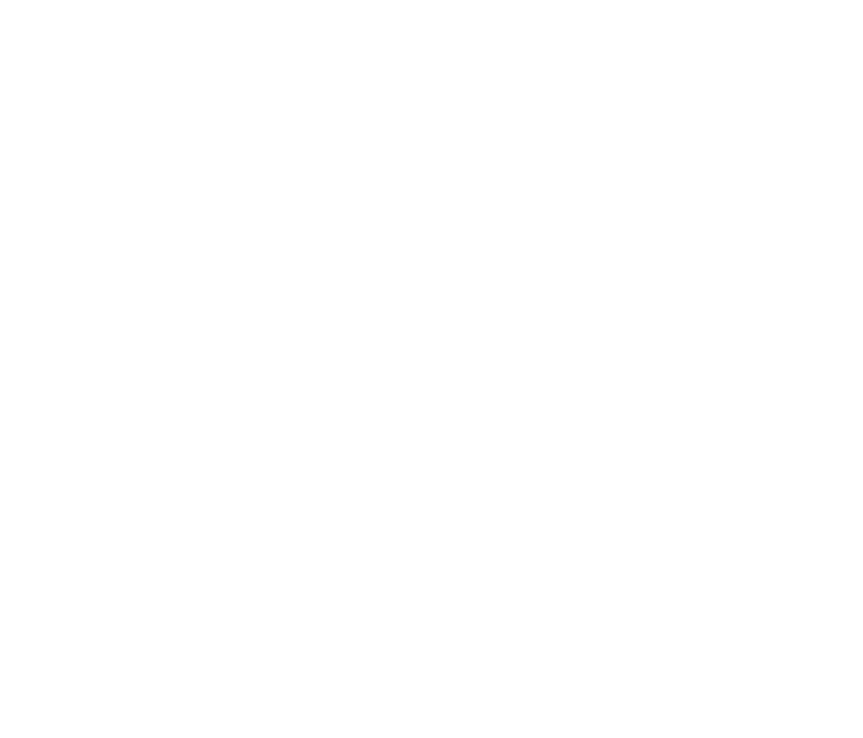
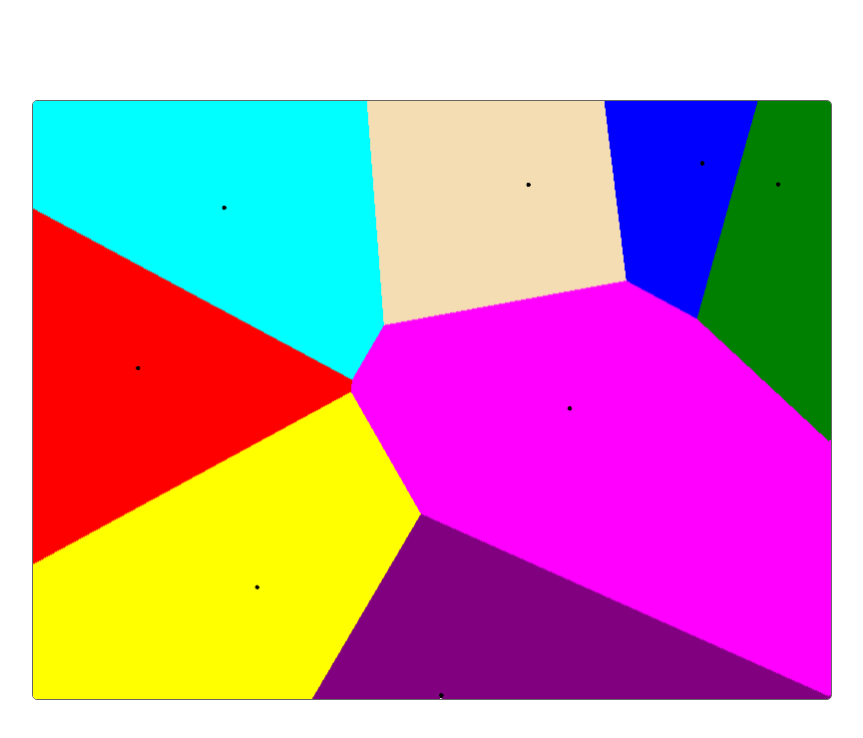
Before and after one commit to FawzyAshraf/voronoi, a website built with Vite: page index.html in a window 1280 px wide. Shown: the whole page, without its empty margins (208-1071 px from the left). Built offline with nearby package versions, Linux system fonts and the light colour scheme.

Commit message:
Simple naive implementation

```diff
--- a/index.html
+++ b/index.html
@@ -3,11 +3,14 @@
   <head>
     <meta charset="UTF-8" />
     <link rel="icon" type="image/svg+xml" href="/vite.svg" />
+    <link rel="stylesheet" href="src/styles.css" />
     <meta name="viewport" content="width=device-width, initial-scale=1.0" />
-    <title>Vite + TS</title>
+    <title>Voronoi</title>
   </head>
   <body>
-    <div id="app"></div>
+    <div id="app">
+      <canvas width="800" height="600"></canvas>
+    </div>
     <script type="module" src="/src/main.ts"></script>
   </body>
 </html>
--- a/src/main.ts
+++ b/src/main.ts
@@ -1 +1,70 @@
-console.log("Hello!!");
+const canvas = document.querySelector("canvas")!;
+const canvasWidth = canvas.width;
+const canvasHeight = canvas.height;
+
+const ctx = canvas.getContext("2d")!;
+
+const colors = [
+  "red",
+  "blue",
+  "green",
+  "yellow",
+  "purple",
+  "magenta",
+  "cyan",
+  "wheat",
+];
+
+type Point = {
+  x: number;
+  y: number;
+};
+
+function drawPoint(x: number, y: number) {
+  const circle = new Path2D();
+  circle.arc(x, y, 3, 0, 2 * Math.PI);
+  ctx.fill(circle);
+}
+
+function drawLinePoint(x: number, y: number, color: string) {
+  const circle = new Path2D();
+  circle.arc(x, y, 3, 0, 2 * Math.PI);
+  ctx.fillStyle = color;
+  ctx.fill(circle);
+}
+
+function randomizePoints(count: number) {
+  return Array.from({ length: count }).map((_) => ({
+    x: Math.random() * canvasWidth,
+    y: Math.random() * canvasHeight,
+  }));
+}
+
+function EucledianDistance(p1: Point, p2: Point) {
+  return (p1.x - p2.x) * (p1.x - p2.x) + (p1.y - p2.y) * (p1.y - p2.y);
+}
+
+const points = randomizePoints(8);
+
+points.forEach((point) => {
+  drawPoint(point.x, point.y);
+});
+
+for (let i = 0; i <= canvasWidth; ++i) {
+  for (let j = 0; j <= canvasHeight; ++j) {
+    const p = { x: i, y: j };
+    if (points.some((op) => EucledianDistance(p, op) <= 25)) {
+      continue;
+    }
+    let m = Infinity,
+      mi = 0;
+    points.forEach((op, idx) => {
+      const d = EucledianDistance(p, op);
+      if (d < m) {
+        m = d;
+        mi = idx;
+      }
+    });
+    drawLinePoint(i, j, colors[mi]);
+  }
+}
--- /dev/null
+++ b/src/styles.css
@@ -0,0 +1,17 @@
+* {
+  padding: 0;
+  margin: 0;
+  box-sizing: border-box;
+}
+#app {
+  display: flex;
+  justify-content: center;
+  align-items: center;
+  min-height: 100vh;
+}
+canvas {
+  border: solid 1px #666;
+  width: 800px;
+  height: 600px;
+  border-radius: 5px;
+}
```
